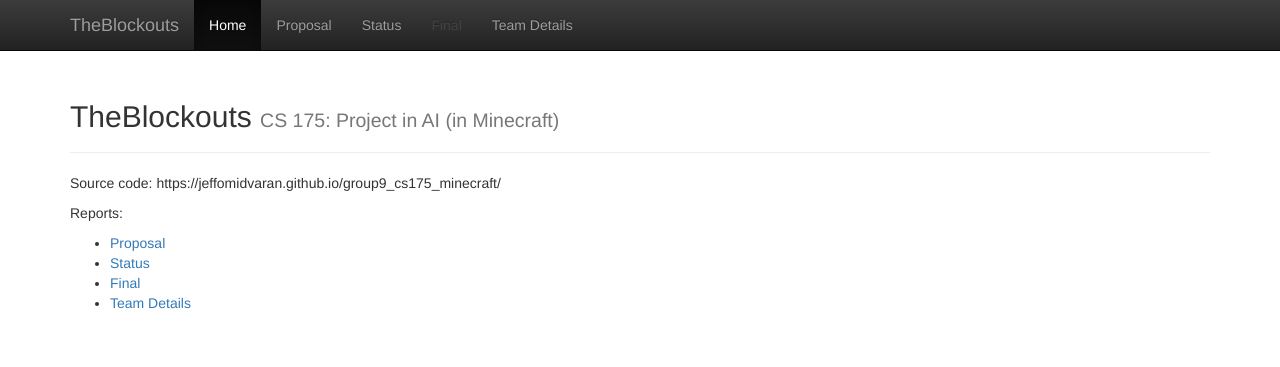
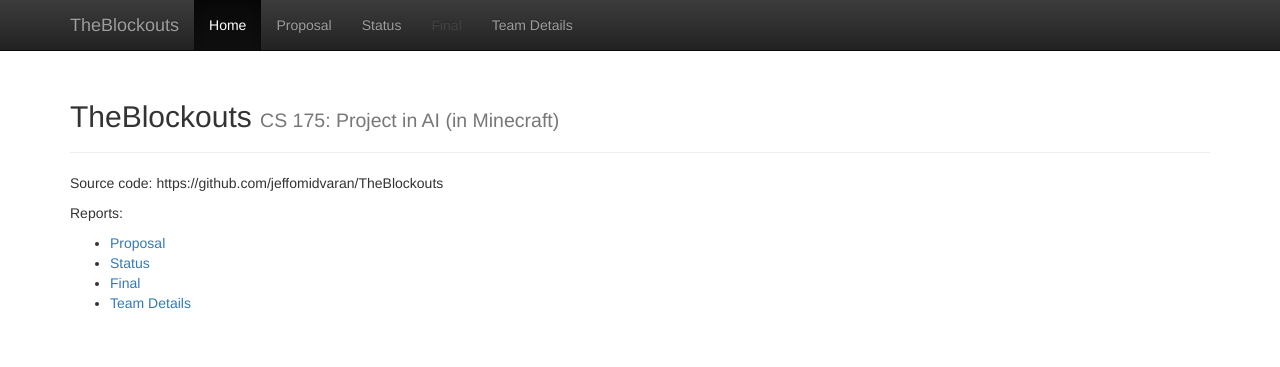
Before and after one commit to jeffomidvaran/TheBlockouts, a Jekyll site: the page built from docs/index.md, in a window 1280 px wide. Shown: the top 367 px of the page. Built offline with Jekyll 4.4.1, drawn with Linux system fonts in a browser that asks for light colours; some of the changed lines change nothing that is shown.

Commit message:
changed source url

```diff
--- a/docs/index.md
+++ b/docs/index.md
@@ -3,7 +3,7 @@
 title:  Home
 ---
 
-Source code: https://jeffomidvaran.github.io/group9_cs175_minecraft/
+Source code: https://github.com/jeffomidvaran/TheBlockouts
 
 Reports:
 
```
